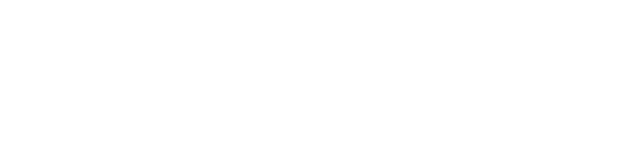
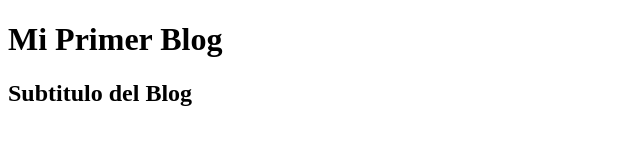
Before and after one commit to fgsantiago/MiBlogPersonal, a plain HTML site: page index.htm in a window 1280 px wide. Shown: the whole page, without its empty margins (0-640 px from the left). Drawn offline with Linux system fonts and the light colour scheme.

Commit message:
mi segundo commit

```diff
--- a/index.htm
+++ b/index.htm
@@ -4,6 +4,8 @@
     <meta charset="UTF-8">
     <meta name="viewport" content="width=device-width, initial-scale=1.0">
     <title>Mi Primer Blog</title>
+    <h1>Mi Primer Blog</h1>
+    <h2>Subtitulo del Blog</h2>
 </head>
 <body>
 
```
